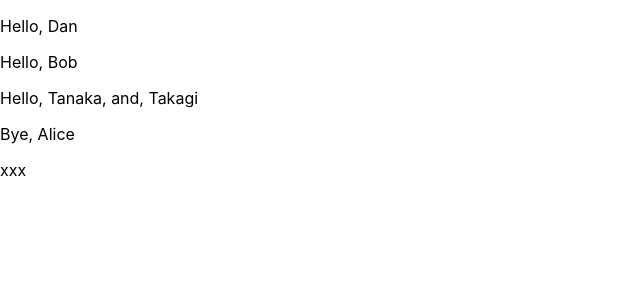
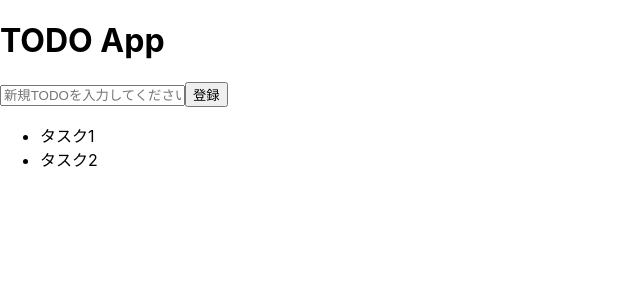
Before and after one commit to shoutatani/my-react-testing-app, a React (Create React App) app: page / in a window 1280 px wide. Shown: the top 300 px of the page, without its empty margins (0-640 px from the left). Built offline with nearby package versions, Linux system fonts and the light colour scheme.

Commit message:
Modified for creating Todo App

```diff
--- a/src/App.js
+++ b/src/App.js
@@ -1,33 +1,69 @@
-import React, { Component } from 'react';
-import './App.css';
+import React, { Component } from "react";
+import "./App.css";
 import PropTypes from "prop-types";
 
 class App extends Component {
   render() {
-    const Dan = <SayHello name="Dan" pref="Tokyo" valuenum={100} valuebool={true} valuearray={[1, 2, 3]} />
-    const personal = {
-      sex: "male",
-      age: 21
-    }
+    // const Dan = <SayHello name="Dan" pref="Tokyo" valuenum={100} valuebool={true} valuearray={[1, 2, 3]} />
+    // const personal = {
+    //   sex: "male",
+    //   age: 21
+    // }
+    const tasks = [{ title: "タスク1", id: 0 }, { title: "タスク2", id: 1 }];
     return (
-      <React.Fragment>
-        <div className="Test">
-          {Dan}
-          <SayHello name="Bob" personal={personal} />
-          <SayHello name="Tanaka">Takagi</SayHello>
-          <SayBye name="Alice" ></SayBye>
-        </div>
-        <div>
-          xxx
-        </div>
-      </React.Fragment>
+      <div>
+        <h1>TODO App</h1>
+        <TodoInput />
+        <TodoList tasks={tasks} />
+      </div>
+      // <React.Fragment>
+      //   <div className="Test">
+      //     {Dan}
+      //     <SayHello name="Bob" personal={personal} />
+      //     <SayHello name="Tanaka">Takagi</SayHello>
+      //     <SayBye name="Alice" ></SayBye>
+      //   </div>
+      //   <div>
+      //     xxx
+      //   </div>
+      // </React.Fragment>
     );
+  }
+}
+
+class TodoInput extends React.Component {
+  render() {
+    return (
+      <div>
+        <input placeholder="新規TODOを入力してください" />
+        <button>登録</button>
+      </div>
+    );
+  }
+}
+
+class TodoList extends React.Component {
+  render() {
+    const list = this.props.tasks.map(task => {
+      return <TodoItem {...task} key={task.id} />;
+    });
+    return (
+      <div>
+        <ul>{list}</ul>
+      </div>
+    );
+  }
+}
+
+class TodoItem extends React.Component {
+  render() {
+    return <li>{this.props.title}</li>;
   }
 }
 
 class SayBye extends React.Component {
   render() {
-    return <p>Bye, {this.props.name}</p>
+    return <p>Bye, {this.props.name}</p>;
   }
 }
 
@@ -35,14 +71,11 @@ SayBye.propTypes = {
   name: PropTypes.string
 };
 
-const SayHello = (props) => {
+const SayHello = props => {
   return (
-    <p
-      {...props}
-      xxx={props.valuebool ? "true" : ""}
-      {...props.personal}
-    >
-    Hello, {props.name}{props.children ? ", and, " + props.children : ""}
+    <p {...props} xxx={props.valuebool ? "true" : ""} {...props.personal}>
+      Hello, {props.name}
+      {props.children ? ", and, " + props.children : ""}
     </p>
   );
 };
@@ -62,6 +95,6 @@ SayHello.propTypes = {
 
 SayHello.defaultProps = {
   pref: "Tokyo"
-}
+};
 
 export default App;
```
Also changed, not shown: 1 other file (tests, documents, lock files or other folders).
